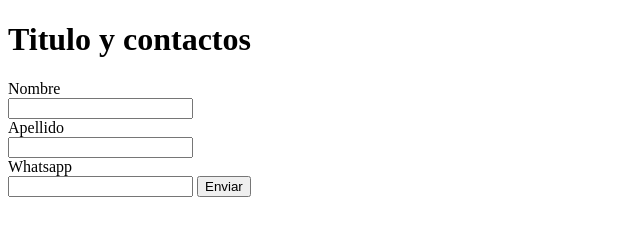
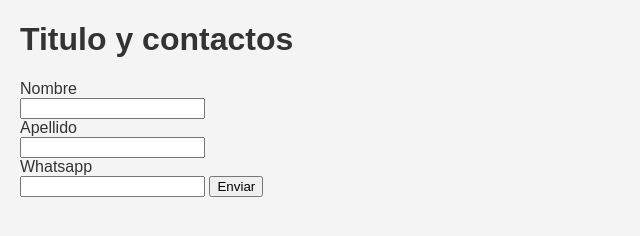
Before and after one commit to JLGimenez/RepositorioHenry, a plain HTML site: page contacto.html in a window 1280 px wide. Shown: the whole page, without its empty margins (0-640 px from the left). Drawn offline with Linux system fonts and the light colour scheme.

Commit message:
Second commit: CSS file

```diff
--- a/contacto.html
+++ b/contacto.html
@@ -3,6 +3,7 @@
 <head>
     <meta charset="UTF-8">
     <meta name="viewport" content="width=device-width, initial-scale=1.0">
+    <link rel="stylesheet" type="text/css" href="styles.css">
     <title>Contacto</title>
 </head>
 <body>
--- /dev/null
+++ b/styles.css
@@ -0,0 +1,6 @@
+body {
+    font-family: 'Arial', sans-serif;
+    background-color: #f4f4f4;
+    color: #333;
+    margin: 20px;
+  }
```
Also changed, not shown: index.html (+1 -0 lines).
